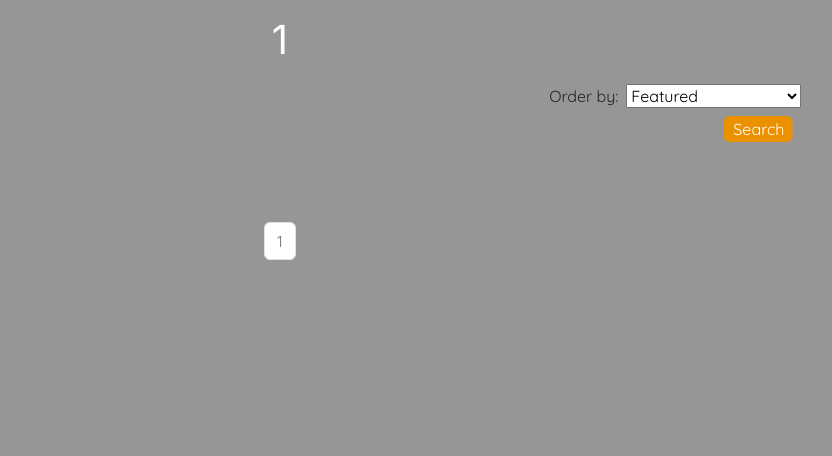
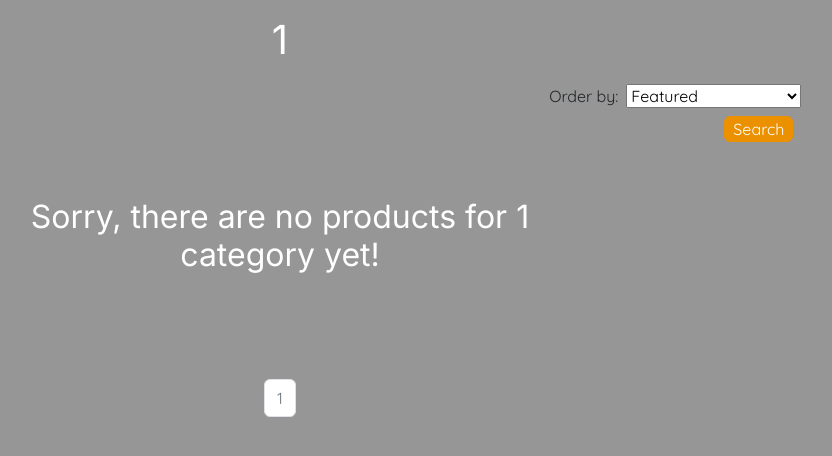
Before and after one commit to Code-Institute-Submissions/CI_PP5_Alpha_Exchange, a Django app: page /products/categories_list/1 in a window 1280 px wide. Shown: the part 64-520 px from the top of the page, without its empty margins (360-1192 px from the left). Run offline with Django 3.2, Linux system fonts and the light colour scheme; data comes from the database, SQL or seed files in the repository; some libraries are stand-ins or nearby versions.

Commit message:
fixed category page template to display title, pagination and filter correctly

```diff
--- a/products/templates/products/category.html
+++ b/products/templates/products/category.html
@@ -30,6 +30,7 @@
                         </div>
                     </form>
                 </div>
+                {% if product_page_obj %}
                 <div class="row my-3 justify-content-center">
                     {% for product in product_page_obj %}
                         <div class="col-sm-8 col-md-6 col-lg-6 col-xl-3 mb-3">
@@ -128,6 +129,16 @@
                         {% endif %}
                     {% endfor %}
                 </div>
+                {% else %}
+                    <!-- If no recipes available -->
+                    <div class="container p-5">
+                        <div class="row justify-content-md-center">
+                            <div class="col-md-8">
+                                <h2 class="text-center">Sorry, there are no products for {{ cats }} category yet!</h2>
+                            </div>
+                        </div>
+                    </div>
+                {% endif %}
             </div>
         </div>
         <!-- Product Pagination -->
@@ -167,15 +178,6 @@
             </ul>
         </div>
     </div>
-{% else %}
-    <!-- If no recipes available -->
-    <div class="container p-5">
-        <div class="row justify-content-md-center">
-            <div class="col-md-8">
-                <h2 class="text-center">Sorry, there are no recipes for {{ category.friendly_name }} category yet!</h2>
-            </div>
-        </div>
-    </div>
 {% endif %}
 {% endblock content %}
 
--- a/products/views.py
+++ b/products/views.py
@@ -109,7 +109,7 @@ def categories_view(request, cats):
 
     context['filter'] = filtered_products
 
-    paginated_filtered_products = Paginator(filtered_products.qs, 4)
+    paginated_filtered_products = Paginator(filtered_products.qs, 20)
 
     page_number = request.GET.get('page')
     product_page_obj = paginated_filtered_products.get_page(page_number)
```
